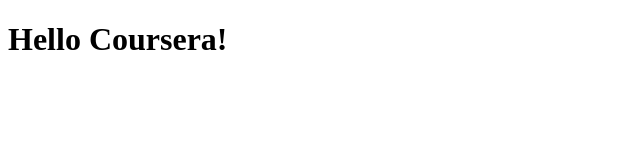
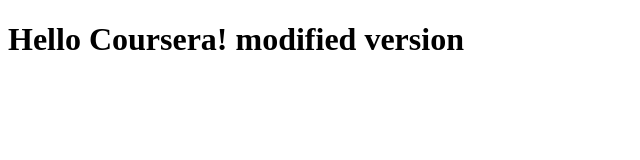
Before and after one commit to th3-B1acksm1th/coursera-test, a plain HTML site: page site/index.html in a window 1280 px wide. Shown: the whole page, without its empty margins (0-640 px from the left). Drawn offline with Linux system fonts and the light colour scheme.

Commit message:
made changes to h1

```diff
--- a/site/index.html
+++ b/site/index.html
@@ -9,7 +9,7 @@
 
     <body>
 
-        <h1>Hello Coursera!</h1>
+        <h1>Hello Coursera! modified version</h1>
 
     </body>
 
```
